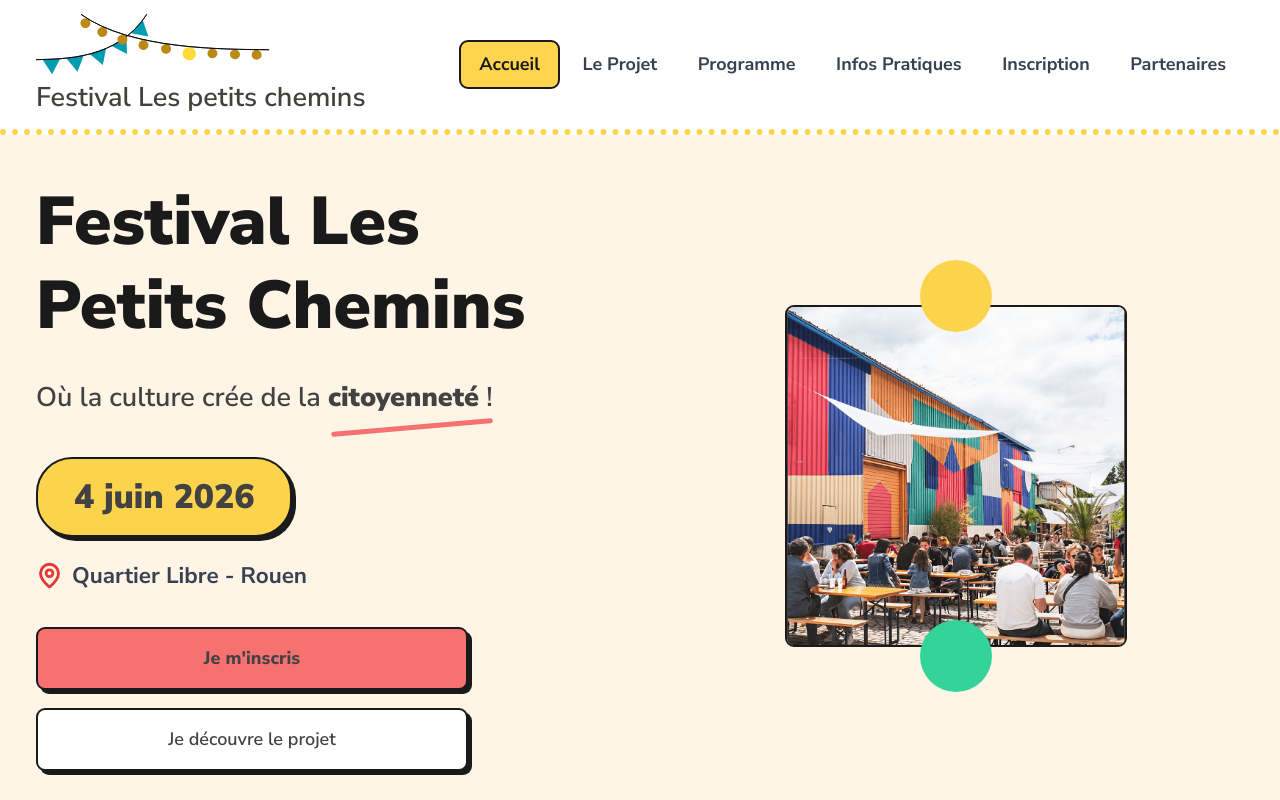
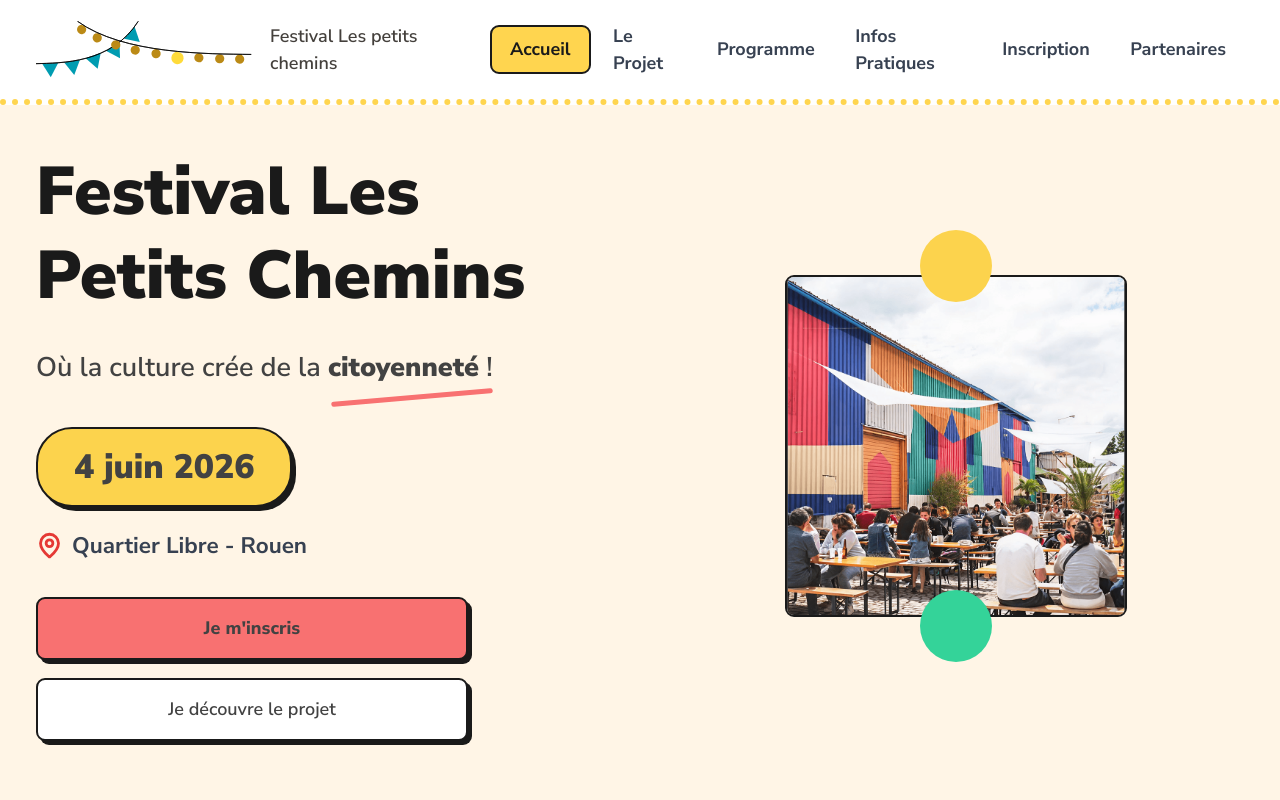
Before and after one commit to PDLB-PetitsChemins/lesPetitsChemins, a Next.js app: page / in a window 1280 px wide. Shown: the top 800 px of the page. Built offline with nearby package versions, Linux system fonts and the light colour scheme.

Commit message:
feat: NAvigation UI

```diff
--- a/app/components/Navigation.tsx
+++ b/app/components/Navigation.tsx
@@ -25,17 +25,17 @@ export function Navigation() {
     <nav className="sticky top-0 z-50 border-b-[6px] border-dotted border-[#FFD54F] bg-white">
       <div className="mx-auto max-w-7xl px-4 sm:px-6 lg:px-8">
         <div className="flex items-center justify-between py-4 lg:py-3">
-          <Link href="/" className="flex flex-col items-start" onClick={() => setIsOpen(false)}>
+          <Link href="/" className="mr-3 flex items-center gap-3 md:mr-4 md:gap-4" onClick={() => setIsOpen(false)}>
             <Image
               src="/Guirlandes.svg"
               alt="Logo Les petits chemins"
               width={220}
               height={90}
-              className="h-auto w-52 md:w-56 lg:w-52"
+              className="h-auto w-40 md:w-44 lg:w-48"
               priority
             />
             <span
-              className="mt-1 text-lg font-semibold text-[#44403C] md:text-xl lg:text-2xl"
+              className="hidden text-base font-semibold text-[#44403C] xl:block"
               style={{ fontFamily: "Nunito Sans, sans-serif" }}
             >
               Festival Les petits chemins
```
